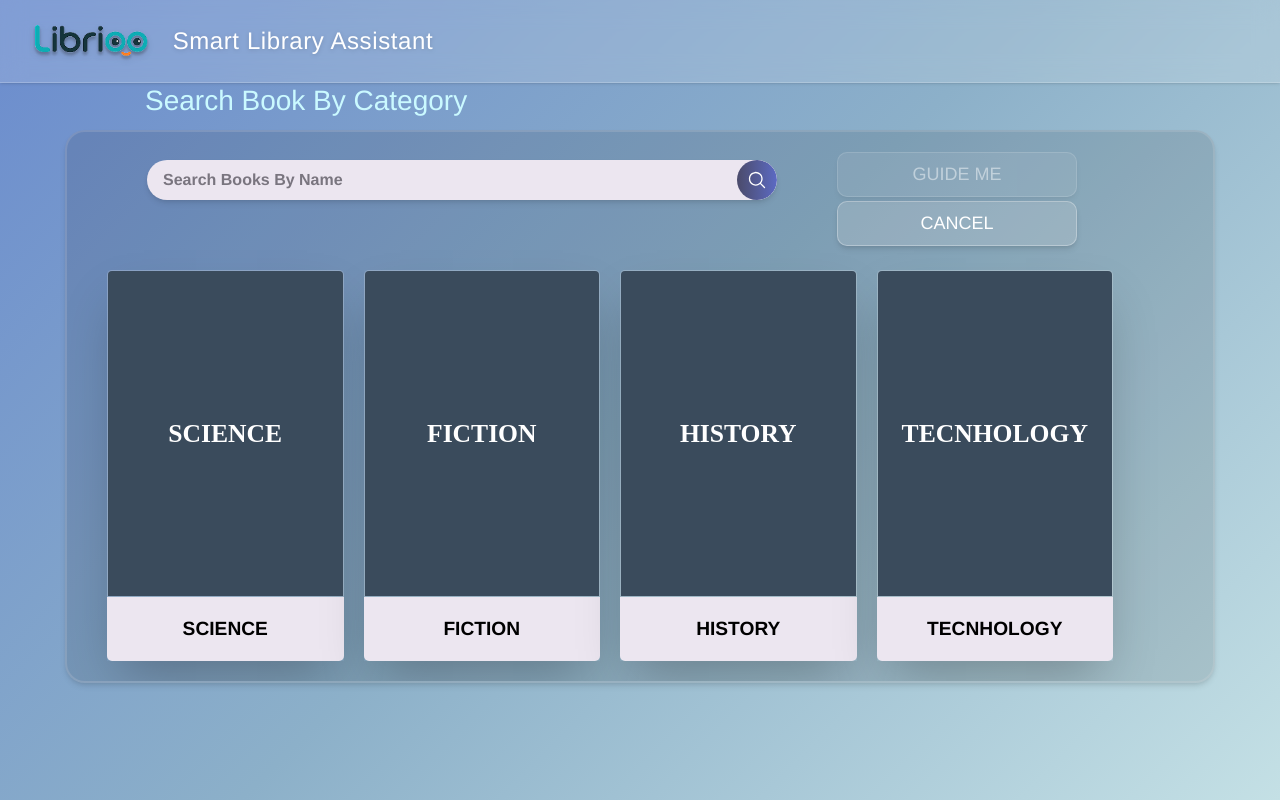
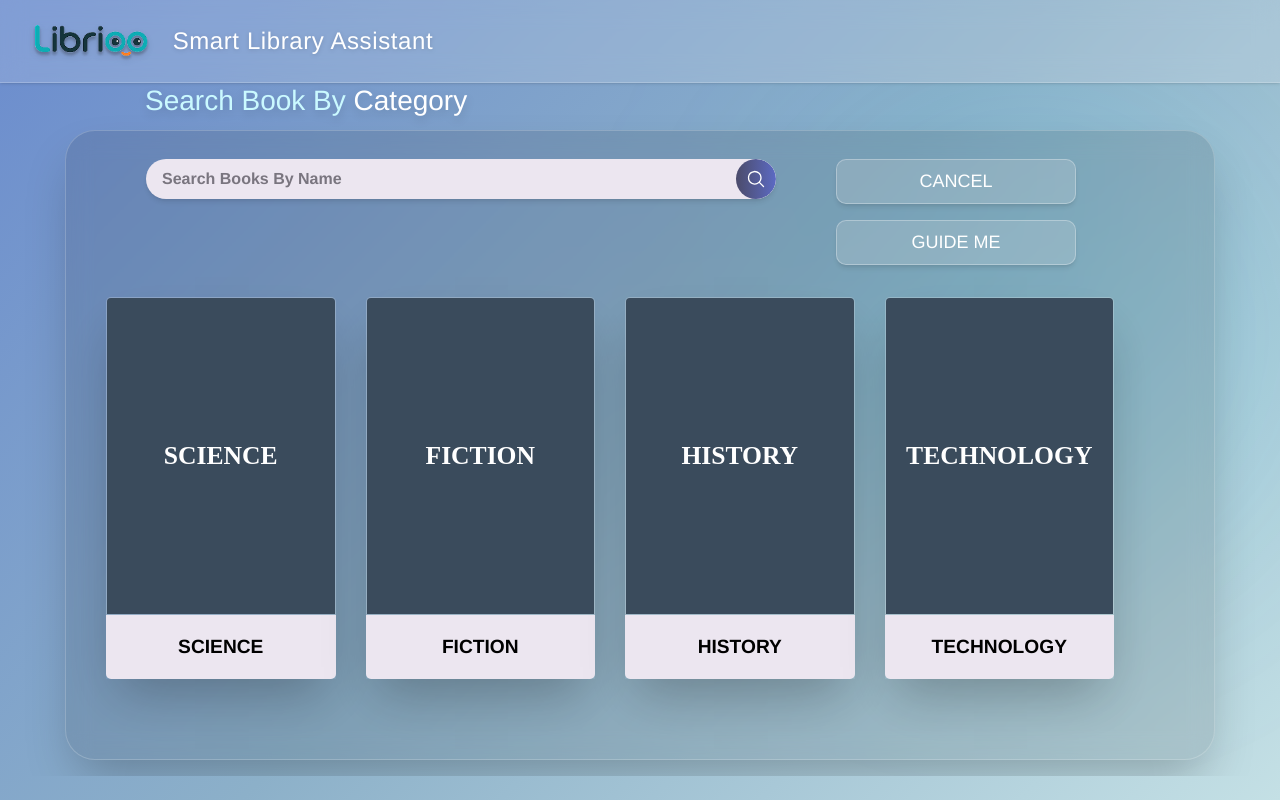
Before and after one commit to projectlibrioo-source/librioo-system, a React (Vite) app in the folder frontend/: page /robot/search-category in a window 1280 px wide. Built offline with nearby package versions, Linux system fonts and the light colour scheme; no server answers.

Commit message:
Refactor SearchCategory component with improved category loading, enhanced UI elements, and optimized search functionality

```diff
--- a/frontend/src/robot/pages/SearchCategory.jsx
+++ b/frontend/src/robot/pages/SearchCategory.jsx
@@ -1,38 +1,28 @@
-import React, { useState, useEffect } from "react"; // 1. Added useEffect
+import React, { useState, useEffect } from "react";
 import { useNavigate } from "react-router-dom";
 import RobotLayout from "../layouts/RobotLayout";
-import BackgroundContainer from "../components/BackgroundContainer";
 import SearchBar from "../components/SearchBar";
 import BookCard from "../components/BookCard";
 import GuideButton from "../components/GuideButton";
 import CancelButton from "../components/CancelButton";
-// 2. Import the backend functions
-import { getCategories, navigateByCategory} from "../../BackendFunctions";
+import { getCategories, navigateByCategory } from "../../BackendFunctions";
 
 const SearchCategory = () => {
-  const navigate = useNavigate();// Hook for navigation
+  const navigate = useNavigate();
   const [searchQuery, setSearchQuery] = useState("");
+  const [categories, setCategories] = useState([]);
+  const [selectedCategory, setSelectedCategory] = useState(null);
+  const [isLoading, setIsLoading] = useState(false);
+  const [isCheckingLocation, setIsCheckingLocation] = useState(false);
 
-  // 3. New State Variables
-  const [categories, setCategories] = useState([]); // Stores the list of categories
-
-  // Add this new state to track the active selection
-  const [selectedCategory, setSelectedCategory] = useState(null);
-
-  const [isLoading, setIsLoading] = useState(false);
-  const [isCheckingLocation, setIsCheckingLocation] = useState(false); // New loader for the "Guide Me" click
-
-  // 4. Load Categories from Backend on Startup
   useEffect(() => {
     async function fetchCats() {
         setIsLoading(true);
         const data = await getCategories();
-        // If data is null/empty, we fall back to a default list or empty array
         if (data && data.length > 0) {
             setCategories(data);
         } else {
-            // Fallback if backend is empty/down
-            setCategories(["SCIENCE", "FICTION", "HISTORY", "TECNHOLOGY"]);
+            setCategories(["SCIENCE", "FICTION", "HISTORY", "TECHNOLOGY"]);
         }
         setIsLoading(false);
     }
@@ -41,62 +31,22 @@ const SearchCategory = () => {
 
   const handleSearchChange = (e) => {
     setSearchQuery(e.target.value);
-    // If user types, we deselect the current selection to avoid confusion
     setSelectedCategory(null);
   };
 
-  // 3. Simplified Submit: Just selects the first matching category if user hits Enter
   const handleManualSubmit = (e) => {
       e.preventDefault();
-      // Optional: Auto-select the first visible category if user hits enter
       if (visibleCategories.length > 0) {
           setSelectedCategory(visibleCategories[0]);
       }
   };
 
   const handleCategoryClick = (catName) => {
-      // Set the search bar text to match (optional, looks nice)
       setSearchQuery(catName);
-      // Highlight the card
       setSelectedCategory(catName);
   };
 
-  // --- NEW: Handle the Guide Me Click Logic ---
-  /*const handleGuideClick = async () => {
-    if (!selectedCategory) return;
-
-    setIsCheckingLocation(true); // Start a small loading state
-    console.log("Checking location for:", selectedCategory);
-
-    try {
-      // 1. Ask the backend for data regarding this category
-      const data = await searchByCategory(selectedCategory);
-
-      // 2. Check if the backend returned valid data (Shelf Number/Location)
-      // We assume if the array is empty or data is null, the shelf doesn't exist.
-      if (data && data.length > 0) {
-        console.log("Location found:", data);
-
-        // 3. SUCCESS: Navigate to the Follow Page
-        // We pass the shelf data or category info to the next page
-        navigate("/robot/follow", { state: { category: selectedCategory, locationData: data } });
-      } else {
-        // 4. FAILURE: Show error message
-        alert(`Sorry, no shelf location found for the category: ${selectedCategory}`);
-      }
-
-    } catch (error) {
-      console.error("Error finding shelf:", error);
-      alert("System Error: Could not retrieve shelf location.");
-    } finally {
-      setIsCheckingLocation(false);
-    }
-  };
-  */
-
-  // --- NEW: Handle the Guide Me Click Logic ---
   const handleGuideClick = async () => {
-    // 1. Safety check: ensure a category is selected
     if (!selectedCategory) {
         alert("Please select a category first!");
         return;
@@ -106,15 +56,10 @@ const SearchCategory = () => {
     console.log("Sending navigation command for:", selectedCategory);
 
     try {
-      // ▼▼▼ KEY CHANGE: Call the function that moves the robot ▼▼▼
-      // This sends the command to your http://localhost:8080/api/navigate/category endpoint
       const success = await navigateByCategory(selectedCategory);
-
       if (success) {
-        // 2. If the backend says "OK", go to the Follow page
         navigate("/robot/follow");
       }
-
     } catch (error) {
       console.error("Error sending command:", error);
       alert("System Error: Could not connect to robot.");
@@ -122,23 +67,24 @@ const SearchCategory = () => {
       setIsCheckingLocation(false);
     }
   };
-  // ---------------------------------------------
 
-
-  // 4. Live Filter Logic
   const visibleCategories = categories.filter(c =>
       c.toUpperCase().includes(searchQuery.toUpperCase())
   );
 
   return (
     <RobotLayout>
-      <div className="h-full flex flex-col px-[20px] md:px-[65px] pb-[clamp(12px,2vh,24px)] overflow-hidden">
+      <div className="h-full flex flex-col px-[20px] md:px-[65px] pb-[clamp(12px,2vh,24px)] overflow-hidden relative">
 
-        <h1 className="flex-shrink-0 ml-[80px] mb-[clamp(8px,1.5vh,16px)] [font-family:'ADLaM_Display-Regular',Helvetica] font-normal text-[#caf9ff] text-[clamp(20px,3.5vh,40px)] leading-tight">
-          Search Book By Category
+        {/* Holographic glowing background orb */}
+        <div className="absolute top-0 right-0 w-[500px] h-[500px] bg-cyan-400/10 blur-[120px] rounded-full z-0 pointer-events-none"></div>
+
+        <h1 className="z-10 flex-shrink-0 ml-[80px] mb-[clamp(8px,1.5vh,16px)] [font-family:'ADLaM_Display-Regular',Helvetica] font-normal text-[#caf9ff] text-[clamp(20px,3.5vh,40px)] leading-tight drop-shadow-lg">
+          Search Book By <span className="text-white">Category</span>
         </h1>
 
-        <BackgroundContainer className="relative flex flex-col flex-1 min-h-0 overflow-hidden">
+        {/* The Glassmorphic Container replacing BackgroundContainer */}
+        <div className="z-10 relative flex flex-col flex-1 min-h-0 overflow-hidden bg-black/10 backdrop-blur-md border border-white/20 rounded-[30px] shadow-2xl">
           <div className="w-full h-full overflow-y-auto custom-scrollbar pl-[40px] pr-6 pt-[clamp(15px,2.5vh,30px)]">
 
             {/* Search and buttons */}
@@ -147,38 +93,33 @@ const SearchCategory = () => {
                 <SearchBar
                   query={searchQuery}
                   onChange={handleSearchChange}
-                  onSubmit={handleManualSubmit} // Connected Submit
+                  onSubmit={handleManualSubmit}
+                  placeholder="Search categories..."
                   className="w-full"
                 />
               </div>
 
-              <div className="mr-[40px] w-[clamp(180px,20vw,240px)] flex-shrink-0 flex flex-col gap-[clamp(2px,0.5vh,6px)]">
-
-                {/* Updated Guide Button */}
+              <div className="mr-[40px] w-[clamp(180px,20vw,240px)] flex-shrink-0 flex flex-col gap-4 mt-2">
+                <CancelButton className="w-full" />
                 <GuideButton
-                    // Disable if nothing selected OR while we are checking the database
                     disabled={!selectedCategory || isCheckingLocation}
                     onClick={handleGuideClick}
-                    className={`w-full text-[clamp(12px,1.6vh,18px)] transition-all
-                      ${(!selectedCategory || isCheckingLocation) ? 'opacity-50 cursor-not-allowed' : ''}
-                    `}
+                    className="w-full"
                 />
 
-                {/* Optional: Visual Indicator that we are checking */}
-                {isCheckingLocation && <p className="text-xs text-[#caf9ff] text-center animate-pulse">Checking Shelf...</p>}
-
-                <CancelButton className="w-full text-[clamp(12px,1.6vh,18px)]" />
+                {isCheckingLocation && <p className="text-sm font-bold tracking-wide text-[#ff7421] text-center animate-pulse" style={{ fontFamily: "'Aldrich', sans-serif" }}>Checking Shelf...</p>}
               </div>
             </div>
 
             {/* Grid section */}
-            <section className="mt-[clamp(20px,3vh,60px)] mr-[60px] mb-[20px] grid grid-cols-4 gap-x-[20px] gap-y-[clamp(20px,3vh,60px)] pr-4">
+            <section className="mt-[clamp(30px,4vh,80px)] mr-[60px] mb-[40px] grid grid-cols-2 md:grid-cols-3 xl:grid-cols-4 gap-x-[30px] gap-y-[clamp(30px,4vh,80px)] pr-4 pb-10">
 
               {/* LOADING STATE */}
               {isLoading && (
-                  <div className="col-span-4 text-center text-[#caf9ff] text-xl animate-pulse">
-                    Loading Categories...
-                  </div>
+                <div className="col-span-full flex flex-col items-center justify-center text-[#caf9ff] opacity-80 animate-pulse gap-4 pt-10">
+                  <div className="w-10 h-10 border-4 border-[#ff7421] border-t-transparent rounded-full animate-spin"></div>
+                  <span className="text-xl" style={{ fontFamily: "'Aldrich', sans-serif" }}>Loading Categories...</span>
+                </div>
               )}
 
               {/* CATEGORY CARDS */}
@@ -189,9 +130,8 @@ const SearchCategory = () => {
                     image={null}
                     coverText={category}
                     author=""
-                    // Dynamic Styling: Highlight if selected
-                    className={`transition-transform cursor-pointer hover:scale-105
-                      ${selectedCategory === category ? 'ring-4 ring-[#ff7421] scale-105 shadow-[0_0_20px_#ff7421]' : ''}
+                    className={`
+                      ${selectedCategory === category ? 'ring-4 ring-[#ff7421] scale-105 shadow-[0_0_25px_rgba(255,116,33,0.5)]' : ''}
                     `}
                   />
                 </div>
@@ -199,15 +139,14 @@ const SearchCategory = () => {
 
               {/* No Results Message */}
               {!isLoading && visibleCategories.length === 0 && (
-                   <div className="col-span-4 text-center text-[#caf9ff] opacity-60">
-                     No categories found.
-                   </div>
+                <div className="pt-10 text-xl text-center col-span-full text-white/60" style={{ fontFamily: "'Aldrich', sans-serif" }}>
+                  No categories found matching "{searchQuery}".
+                </div>
               )}
 
             </section>
-
           </div>
-        </BackgroundContainer>
+        </div>
       </div>
     </RobotLayout>
   );
```
